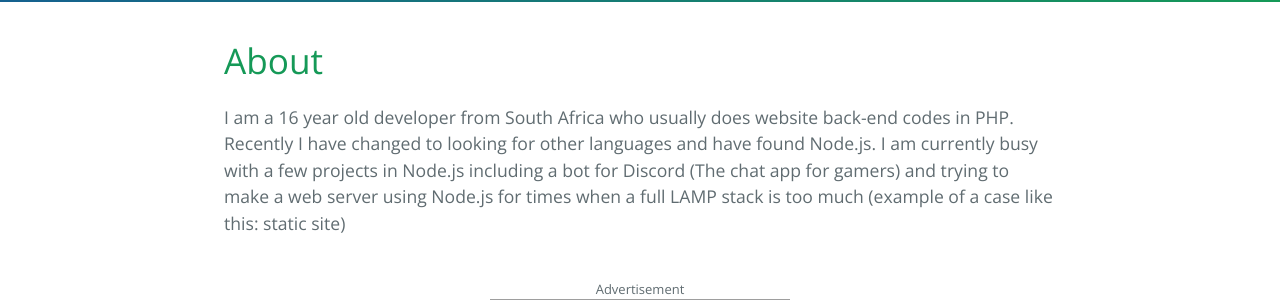
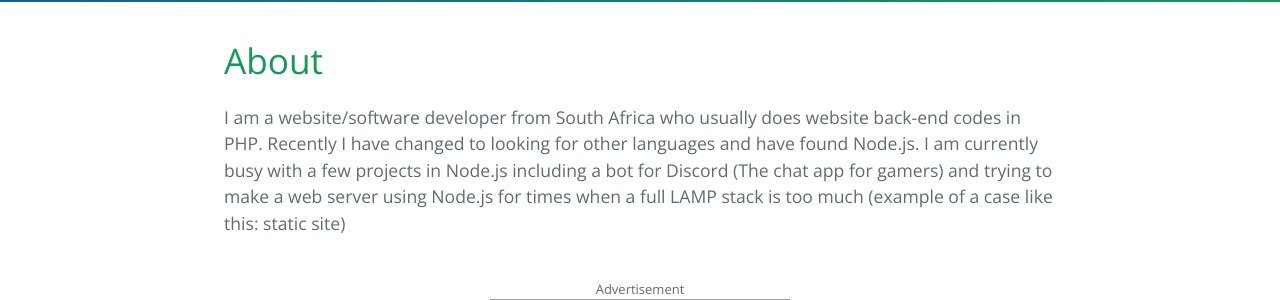
Before and after one commit to TrueWinter/website, a Jekyll site: the page built from index.html, in a window 1280 px wide. Shown: the part 383-683 px from the top of the page. Built offline with Jekyll 4.4.1, drawn with Linux system fonts in a browser that asks for light colours; nearby versions of some CDN libraries; the list of posts is cut into pages by our own code; comment, search, counter and statistics services are not loaded; grey boxes are pictures that could not be loaded.

Commit message:
Update index.html

```diff
--- a/index.html
+++ b/index.html
@@ -5,7 +5,7 @@ title: {{ site.name }}
 
 <div id="home">
   <h1><a id="about" class="anchor" href="#about" aria-hidden="true"><span aria-hidden="true" class="octicon octicon-link"></span></a>About</h1>
-  <p>I am a 16 year old developer from South Africa who usually does website back-end codes in PHP. Recently I have changed to looking for other languages and have found Node.js. I am currently busy with a few projects in Node.js including a bot for Discord (The chat app for gamers) and trying to make a web server using Node.js for times when a full LAMP stack is too much (example of a case like this: static site)</p>
+  <p>I am a website/software developer from South Africa who usually does website back-end codes in PHP. Recently I have changed to looking for other languages and have found Node.js. I am currently busy with a few projects in Node.js including a bot for Discord (The chat app for gamers) and trying to make a web server using Node.js for times when a full LAMP stack is too much (example of a case like this: static site)</p>
 <br>
 <div class="ad" style="
     text-align: center;
```
